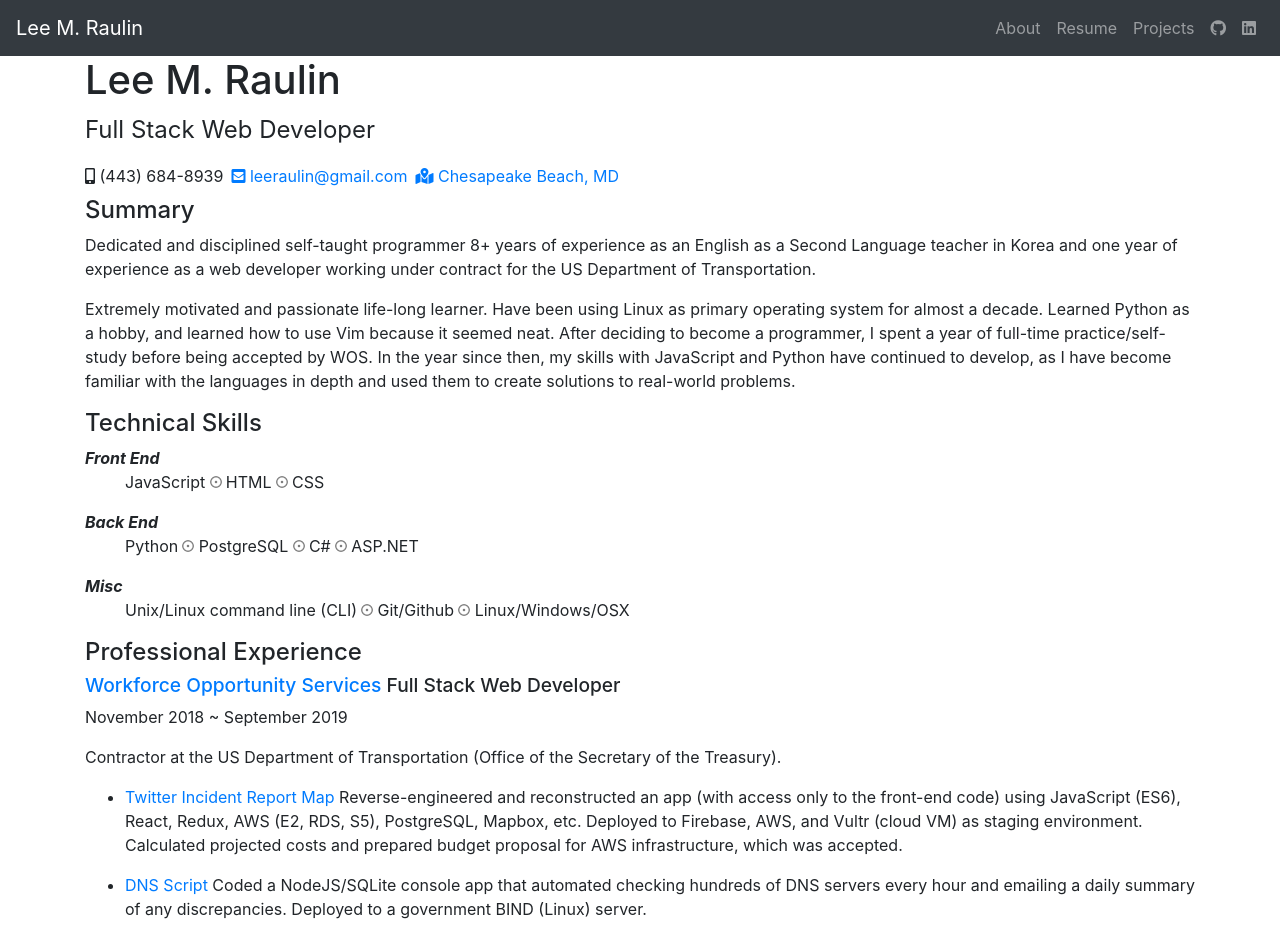
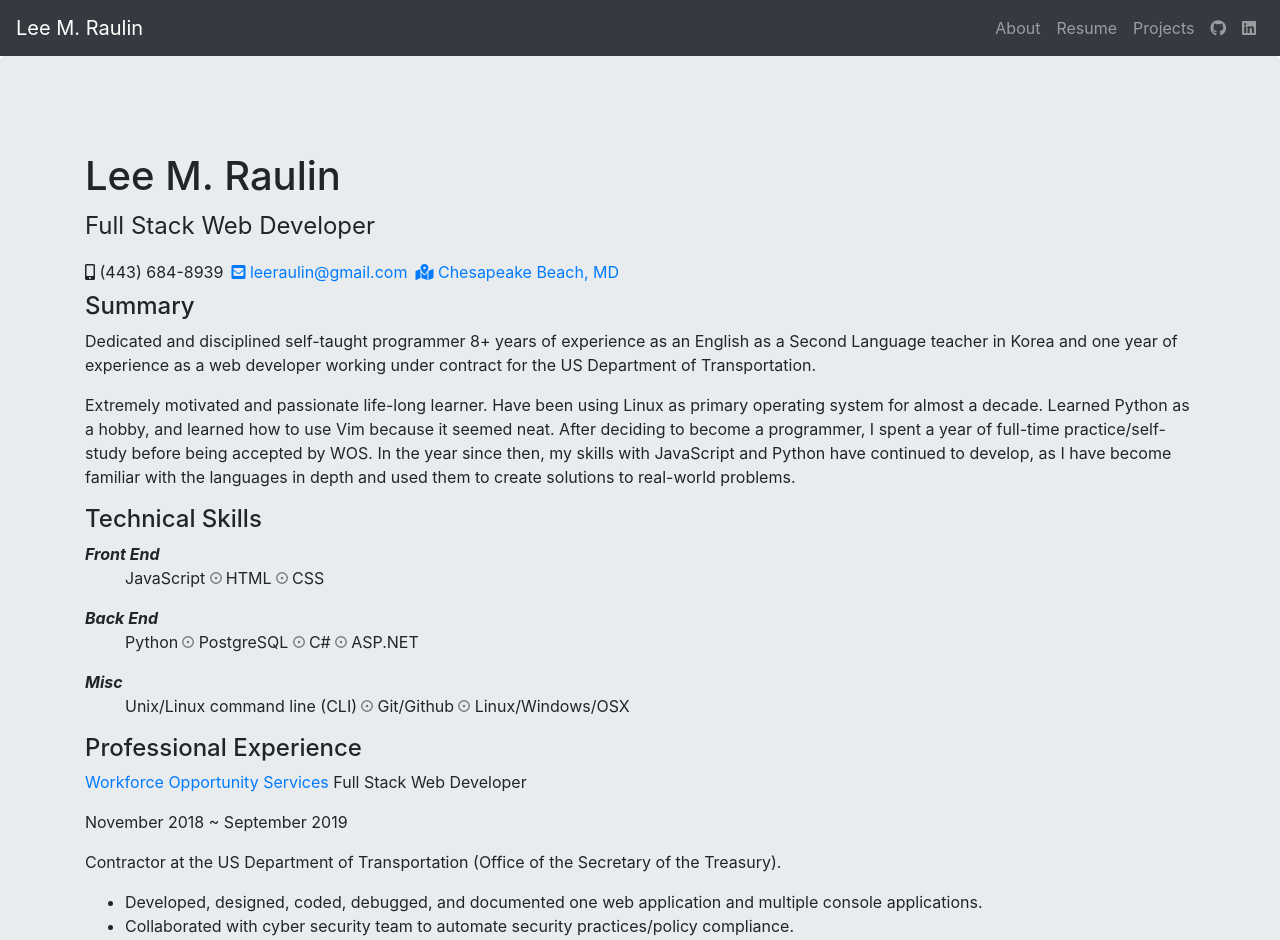
Before and after one commit to lraulin/reactstrap-resume, a React (Create React App) app: page /resume in a window 1280 px wide. Shown: the top 940 px of the page. Built offline with nearby package versions, Linux system fonts and the light colour scheme.

Commit message:
Improve resume formatting

```diff
--- a/src/Resume.css
+++ b/src/Resume.css
@@ -60,3 +60,7 @@ section#technicalSkillsSection li::after {
 em {
   font-weight: bold;
 }
+
+#resume {
+  margin-top: 2em;
+}
--- a/src/Resume.jsx
+++ b/src/Resume.jsx
@@ -1,5 +1,13 @@
 import React from "react";
-import { Jumbotron, Container, Row, Col, Button } from "reactstrap";
+import {
+  Jumbotron,
+  Container,
+  Row,
+  Col,
+  Button,
+  Card,
+  CardTitle,
+} from "reactstrap";
 import "./Resume.css";
 
 const keywords = [
@@ -35,12 +43,13 @@ const hidden = {
 
 const Resume = props => (
   <div>
+    <Jumbotron>
       <Container>
         <Row>
           <Col>
             <article id="resume">
               <header>
-              <h1 style={{ centered }}>Lee M. Raulin</h1>
+                <h1>Lee M. Raulin</h1>
                 <p className="subtitle" style={{ centered }}>
                   Full Stack Web Developer
                 </p>
@@ -69,15 +78,15 @@ const Resume = props => (
                   contract for the US Department of Transportation.
                 </p>
                 <p>
-                Extremely motivated and passionate life-long learner. Have been
-                using Linux as primary operating system for almost a decade.
-                Learned Python as a hobby, and learned how to use Vim because it
-                seemed neat. After deciding to become a programmer, I spent a
-                year of full-time practice/self-study before being accepted by
-                WOS. In the year since then, my skills with JavaScript and
-                Python have continued to develop, as I have become familiar with
-                the languages in depth and used them to create solutions to
-                real-world problems.
+                  Extremely motivated and passionate life-long learner. Have
+                  been using Linux as primary operating system for almost a
+                  decade. Learned Python as a hobby, and learned how to use Vim
+                  because it seemed neat. After deciding to become a programmer,
+                  I spent a year of full-time practice/self-study before being
+                  accepted by WOS. In the year since then, my skills with
+                  JavaScript and Python have continued to develop, as I have
+                  become familiar with the languages in depth and used them to
+                  create solutions to real-world problems.
                 </p>
               </section>
               <section className="keywords">
@@ -116,12 +125,12 @@ const Resume = props => (
               </section>
               <section id="experienceSection">
                 <h2>Professional Experience</h2>
-              <h3 className="company-and-title">
+                <p className="company-and-title">
                   <a href="https://www.wforce.org/">
                     Workforce Opportunity Services
                   </a>{" "}
                   Full Stack Web Developer
-              </h3>
+                </p>
                 <p className="dateRange">
                   <time dateTime="2018-11">November 2018</time>
                   {" ~ "}
@@ -131,9 +140,20 @@ const Resume = props => (
                   $60,000, 40 hours/week
                 </p>
                 <p className="jobDescription">
-                Contractor at the US Department of Transportation (Office of the
-                Secretary of the Treasury).
+                  Contractor at the US Department of Transportation (Office of
+                  the Secretary of the Treasury).
                 </p>
+                <ul>
+                  <li>
+                    Developed, designed, coded, debugged, and documented one web
+                    application and multiple console applications.
+                  </li>
+                  <li>
+                    Collaborated with cyber security team to automate security
+                    practices/policy compliance.
+                  </li>
+                </ul>
+                <h3>Projects</h3>
                 <ul>
                   <li>
                     <p>
@@ -142,10 +162,11 @@ const Resume = props => (
                       </a>{" "}
                       Reverse-engineered and reconstructed an app (with access
                       only to the front-end code) using JavaScript (ES6), React,
-                    Redux, AWS (E2, RDS, S5), PostgreSQL, Mapbox, etc. Deployed
-                    to Firebase, AWS, and Vultr (cloud VM) as staging
-                    environment. Calculated projected costs and prepared budget
-                    proposal for AWS infrastructure, which was accepted.
+                      Redux, AWS (E2, RDS, S5), PostgreSQL, Mapbox, etc.
+                      Deployed to Firebase, AWS, and Vultr (cloud VM) as staging
+                      environment. Calculated projected costs and prepared
+                      budget proposal for AWS infrastructure, which was
+                      accepted.
                     </p>
                   </li>
                 </ul>
@@ -166,9 +187,10 @@ const Resume = props => (
                       </a>{" "}
                       Programmed a Python script that triggers on receipt of an
                       email by a MS 365 account containing a report on security
-                    vulnerabilities. It extracts files attached to the PDF file
-                    attached to the email, reformats the spreadsheets, including
-                    calculated values, and emails them to a distribution list.
+                      vulnerabilities. It extracts files attached to the PDF
+                      file attached to the email, reformats the spreadsheets,
+                      including calculated values, and emails them to a
+                      distribution list.
                     </p>
                   </li>
                   <li>
@@ -179,8 +201,8 @@ const Resume = props => (
                     </p>
                   </li>
                   <li>
-                  Advised and tutored coworkers in Bash and Python scripting and
-                  Linux/Unix command-line (CLI).
+                    Advised and tutored coworkers in Bash and Python scripting
+                    and Linux/Unix command-line (CLI).
                   </li>
                 </ul>
                 {/* Supervisor: Dan Morgan (202) 366-4308
@@ -206,7 +228,9 @@ const Resume = props => (
                   </ul>
                 </h3>
                 <h3>
-                <span className="degree">Batchelor of Arts in Psychology</span>{" "}
+                  <span className="degree">
+                    Batchelor of Arts in Psychology
+                  </span>{" "}
                   <span className="school">
                     <a href="https://www.ncu.edu/">
                       St. Mary's College of Maryland
@@ -218,6 +242,7 @@ const Resume = props => (
           </Col>
         </Row>
       </Container>
+    </Jumbotron>
   </div>
 );
 
```
Also changed, not shown: 3 other files (tests, documents, lock files or other folders). Lines whose indentation alone changed are shown as unchanged.
